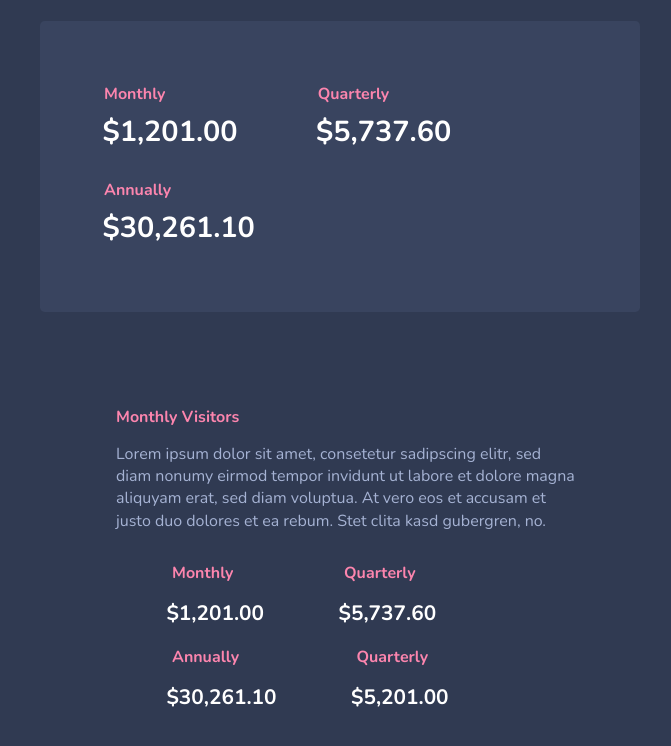
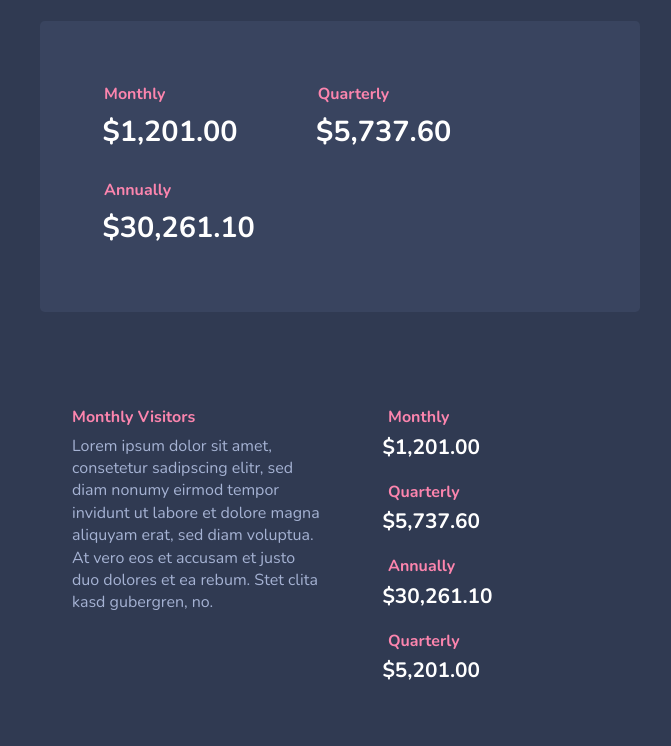
Before and after one commit to nils-n/dashboard-ui, a website built with webpack: page index.html in a window 1280 px wide. Shown: the part 234-980 px from the top of the page, without its empty margins (300-971 px from the left). Built offline with nearby package versions, Linux system fonts and the light colour scheme.

Commit message:
change data layout to css grid on larger screens

```diff
--- a/index.css
+++ b/index.css
@@ -191,33 +191,44 @@ nav {
 
 .secondary {
   max-width: 400px;
-  margin: 0 auto;
+  padding: 0.5em 1em;
   padding-top: 2em;
 }
 
 /* Large Phones */
 
 @media (min-width: 400px) {
+  .columns {
+    display: grid;
+    grid-template-columns: 1fr 1fr;
+    padding: 2em;
+    gap: 2em;
+  }
+
   ul.data {
     display: flex;
     flex-wrap: wrap;
     gap: 0 4em;
-    justify-content: center;
+    justify-content: start;
+    align-items: start;
+    flex: 0 0 50%;
+    padding: 0 1em;
+  }
+
+  .left h3 {
+    margin-bottom: 0.5em;
+    padding-left: 0;
+  }
+
+  ul.secondary {
+    margin-top: 0;
   }
 
   .col p {
     max-width: 50ch;
     margin: 0 auto;
     text-align: left;
-    padding-left: 1em;
     margin-bottom: 1em;
-  }
-
-  .col h3 {
-    max-width: 50ch;
-    margin: 0 auto 1em;
-    padding-left: 1em;
-    text-align: left;
   }
 }
 
```
